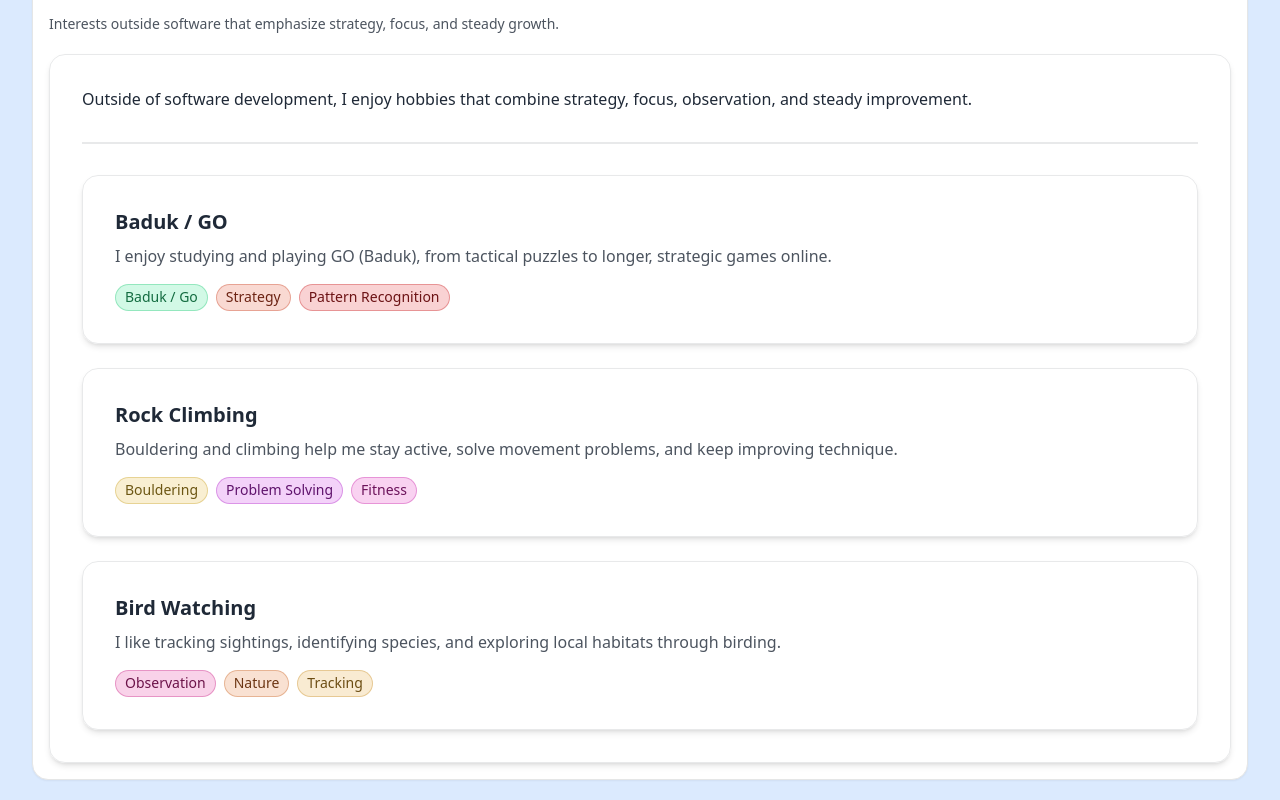
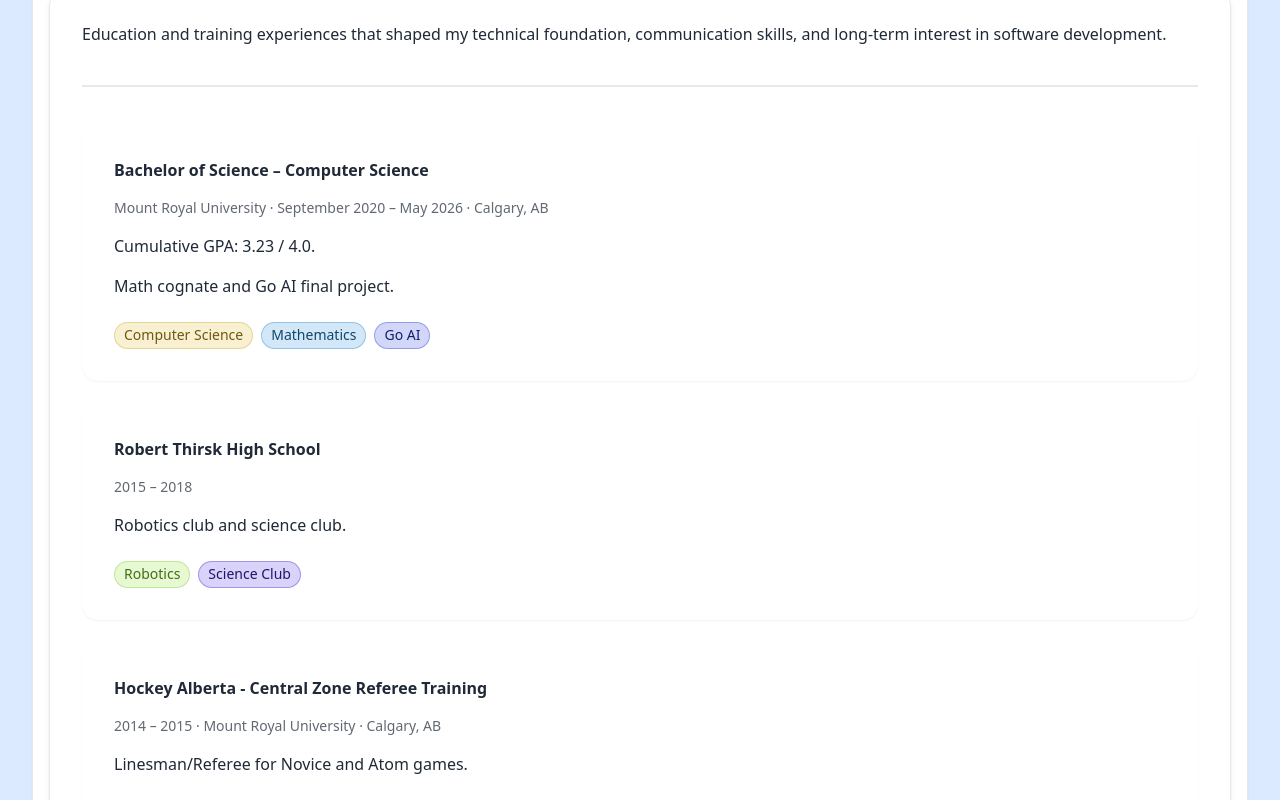
Before and after one commit to axyl-casc/axyl-casc.github.io, a React (Vite) app: page / in a window 1280 px wide. Shown: the part 5260-6060 px from the top of the page. Built offline with nearby package versions, Linux system fonts and the light colour scheme.

Commit message:
Add education section to homepage using experience card layout

```diff
--- /dev/null
+++ b/src/education.tsx
@@ -0,0 +1,30 @@
+export type EducationItem = {
+  title: string;
+  meta: string;
+  details: string[];
+  tags: string[];
+};
+
+export const educationItems: EducationItem[] = [
+  {
+    title: 'Bachelor of Science – Computer Science',
+    meta: 'Mount Royal University · September 2020 – May 2026 · Calgary, AB',
+    details: [
+      'Cumulative GPA: 3.23 / 4.0.',
+      'Math cognate and Go AI final project.'
+    ],
+    tags: ['Computer Science', 'Mathematics', 'Go AI']
+  },
+  {
+    title: 'Robert Thirsk High School',
+    meta: '2015 – 2018',
+    details: ['Robotics club and science club.'],
+    tags: ['Robotics', 'Science Club']
+  },
+  {
+    title: 'Hockey Alberta - Central Zone Referee Training',
+    meta: '2014 – 2015 · Mount Royal University · Calgary, AB',
+    details: ['Linesman/Referee for Novice and Atom games.'],
+    tags: ['Referee Training', 'Leadership']
+  }
+];
--- a/src/pages/HomePage.tsx
+++ b/src/pages/HomePage.tsx
@@ -2,6 +2,7 @@
 import { CardGrid } from '../components/CardGrid';
 import { Section } from '../components/Section';
 import { experienceItems } from '../experience';
+import { educationItems } from '../education';
 import { featuredHobbies } from '../hobbiesCards';
 import { featuredProjects } from '../projectsCards';
 import { getTagHue } from '../utils/tagColors';
@@ -294,6 +295,48 @@
   </div>
 </Section>
 
+
+<Section id="education" title="Education" description="Academic background, training, and foundational learning experiences.">
+  <div className="card content-card">
+    <div className="card-body space-y-6">
+      <p>
+        Education and training experiences that shaped my technical foundation,
+        communication skills, and long-term interest in software development.
+      </p>
+
+      <div className="divider my-1"></div>
+
+      <div className="space-y-6">
+        {educationItems.map((item) => (
+          <div key={item.title} className="card bg-base-100 shadow-sm">
+            <div className="card-body space-y-2">
+              <h3 className="card-title text-base">{item.title}</h3>
+              <p className="text-sm opacity-70">{item.meta}</p>
+              {item.details.map((detail) => (
+                <p key={detail}>{detail}</p>
+              ))}
+              <div className="card-actions pt-2">
+                {item.tags.map((tag) => (
+                  <div
+                    key={tag}
+                    className={[
+                      'badge',
+                      'tag-badge'
+                    ].join(' ').trim()}
+                    style={{ '--tag-hue': getTagHue(tag) } as CSSProperties}
+                  >
+                    <a href={`/tags/${encodeURIComponent(tag.toLowerCase())}`}>{tag}</a>
+                  </div>
+                ))}
+              </div>
+            </div>
+          </div>
+        ))}
+      </div>
+    </div>
+  </div>
+</Section>
+
       <hr className="border-neutral-300" />
 
 <Section id="hobbies" title="Hobbies" description="Interests outside software that emphasize strategy, focus, and steady growth.">
```
